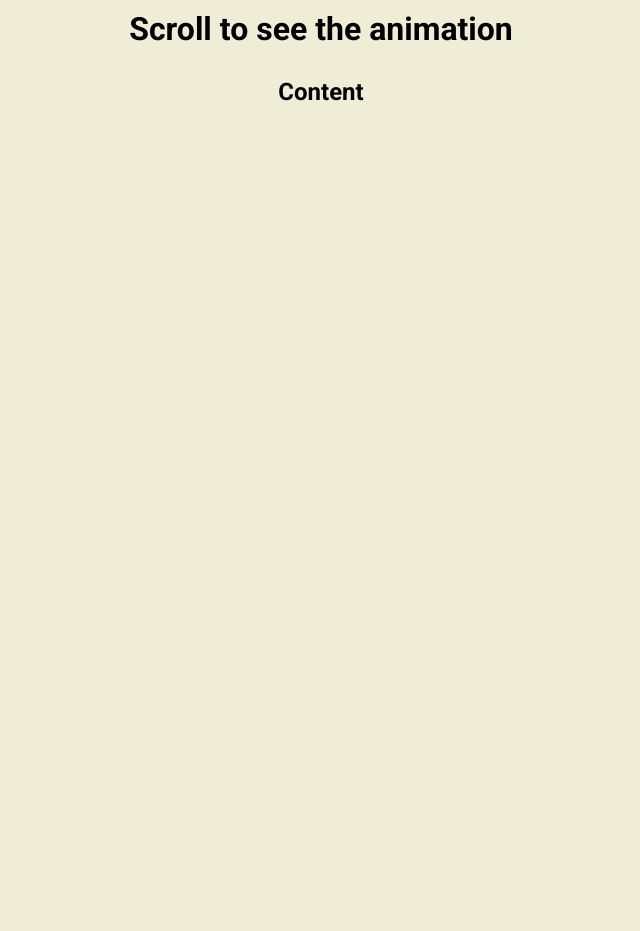
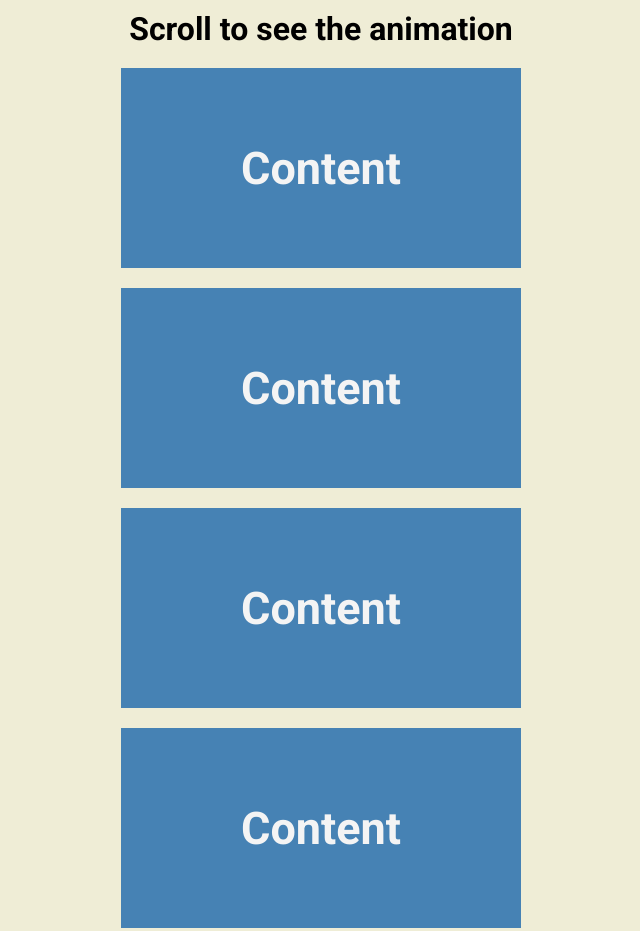
Before and after one commit to JSand89/Retos, a plain HTML site: page ScrolllAnimation/index.html in a window 1280 px wide. Shown: the top 931 px of the page, without its empty margins (319-959 px from the left). Before the commit the page ends 800 px from the top, so only its background shows below. Drawn offline with Linux system fonts and the light colour scheme.

Commit message:
reto anmation scroll

```diff
--- a/ScrolllAnimation/index.html
+++ b/ScrolllAnimation/index.html
@@ -8,10 +8,10 @@
   </head>
   <body>
     <h1>Scroll to see the animation</h1>
-    <div class="box.show"><h2>Content</h2></div>
-    <div class="box"><h2>Content</h2></div>
-    <div class="box"><h2>Content</h2></div>
-    <div class="box"><h2>Content</h2></div>
+    <div class="box show"><h2>Content</h2></div>
+    <div class="box show"><h2>Content</h2></div>
+    <div class="box show"><h2>Content</h2></div>
+    <div class="box show"><h2>Content</h2></div>
     <div class="box"><h2>Content</h2></div>
     <div class="box"><h2>Content</h2></div>
     <div class="box"><h2>Content</h2></div>
--- a/ScrolllAnimation/script.js
+++ b/ScrolllAnimation/script.js
@@ -1,19 +1,24 @@
 const boxes = document.querySelectorAll('.box')
+//console.log(boxes)
 
 window.addEventListener('scroll', checkBoxes)
 
-checkBoxes()
+//checkBoxes()
 
 function checkBoxes() {
-
     console.log(window.innerHeight / 5 * 4)
-
-    const triggerBottom = window.innerHeight / 5 * 4
-    console.log(triggerBottom)
 
     boxes.forEach(box => {
         const boxTop = box.getBoundingClientRect().top
-        console.log(boxTop)
+        const triggerBottom = window.innerHeight/ 5 * 4
+        console.log(boxTop,'boxtop',triggerBottom,'triger')
+        if(triggerBottom>boxTop) {
+       box.classList.add('show')
+       console.log('if')
+       }else{
+           box.classList.remove('show')
+       }
+
          //usar un if para comprobar donde esta si esta dentro de la ventana si esta cambiarle el estado al .show
 
     })
--- a/ScrolllAnimation/style.css
+++ b/ScrolllAnimation/style.css
@@ -21,20 +21,26 @@ h1 {
 
 .box {
   background-color: steelblue;
-  color: #fff;
+  color: #f4f4f4;
   width: 400px;
   height: 200px;
   margin: 10px;
-  display:none;
+  display:flex;
+  justify-content: center;
+  align-items: center;
+  opacity: 0;
+  transition: ease-in 1s;
+
 
 }
 /* este es el pedaso que hace que salgan de derecha a izquierda*/
 
 /* .box:nth-of-type(even) {
-  }
-*/
-.box.show {
-  display:flex;
+  } */
+
+.show {
+opacity: 1;
+ transition: ease-in 1s;
 }
 
 .box h2 {
```
